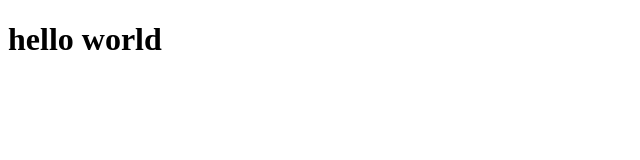
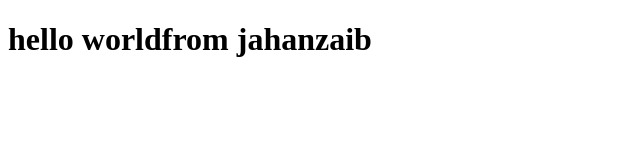
Before and after one commit to Jahanzaiib/jahanzaib123, a plain HTML site: page index.html in a window 1280 px wide. Shown: the whole page, without its empty margins (0-640 px from the left). Drawn offline with Linux system fonts and the light colour scheme.

Commit message:
update index.html

```diff
--- a/index.html
+++ b/index.html
@@ -6,6 +6,6 @@
     <title>Document</title>
 </head>
 <body>
-    <h1> hello world </h1>
+    <h1> hello worldfrom jahanzaib </h1>
 </body>
 </html>
```
